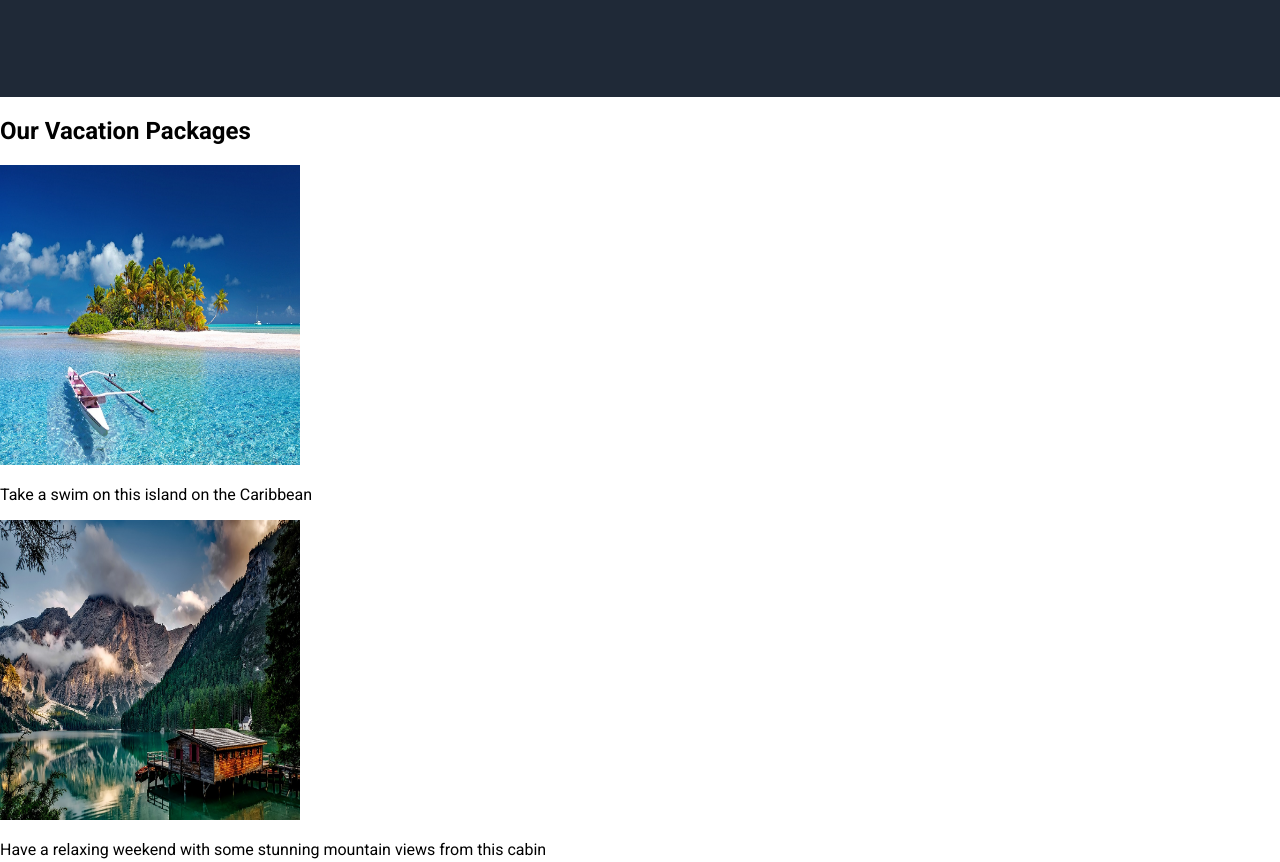
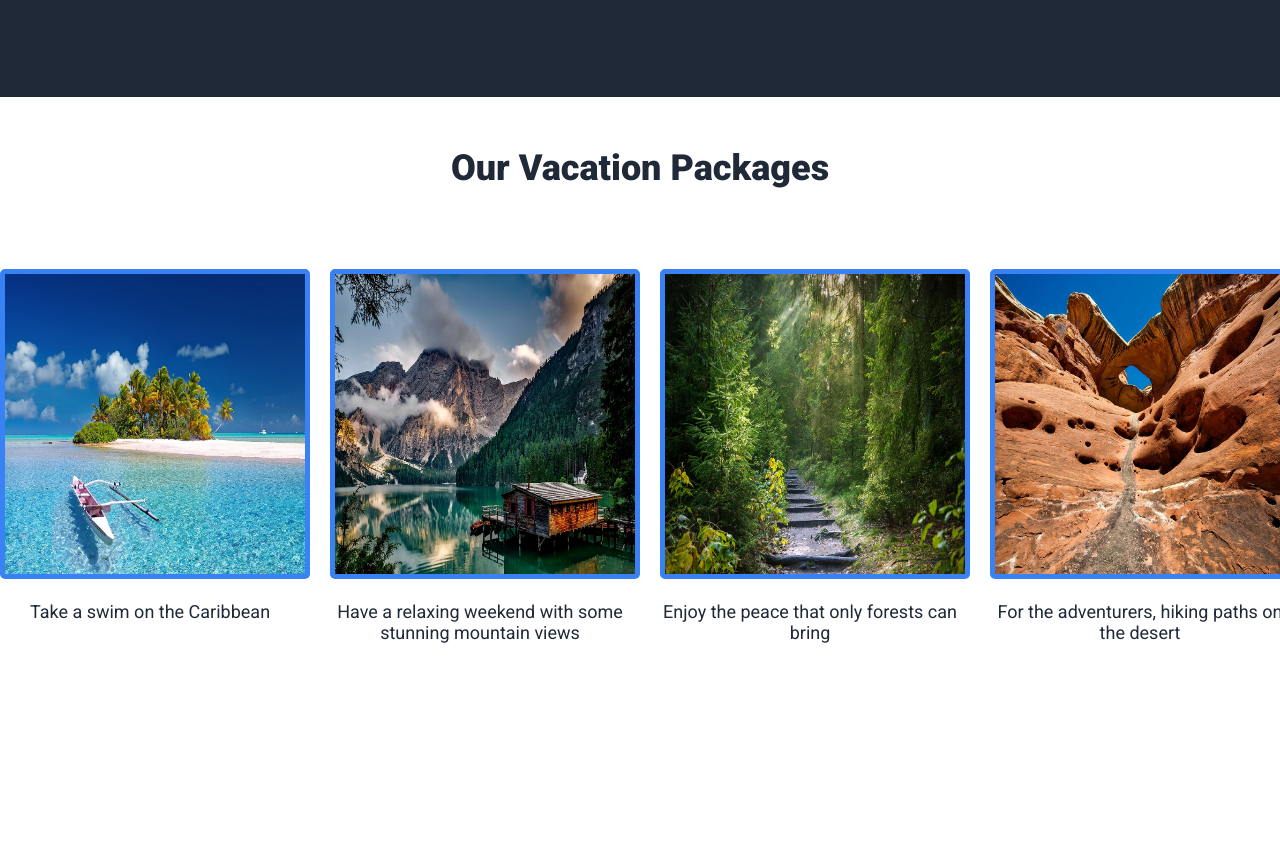
Before and after one commit to NataliaDeJager/Project-Landing-Page, a plain HTML site: page index.html in a window 1280 px wide. Shown: the part 487-1349 px from the top of the page. After the commit the page ends 1248 px from the top, so only its background shows below. Drawn offline with Linux system fonts and the light colour scheme.

Commit message:
Fixed Html elements, added styling for Section Two

```diff
--- a/index.html
+++ b/index.html
@@ -31,15 +31,16 @@
         </div>
     </section>
     <section class="section-two">
+        <div class="big-container">
             <h2>Our Vacation Packages</h2>
             <div class="cards-container">
                 <div class="card">
                     <img src="./Images/polynesia-3021072_1280.jpg" alt="Caribbean Beach" height="300px" width="300px">
-                <p>Take a swim on this island on the Caribbean</p>
+                    <p>Take a swim on the Caribbean</p>
                 </div>
                 <div class="card">
                     <img src="./Images/mountains-1587287_1280.jpg" alt="Mountain cabin photo" height="300px" width="300px">
-                <p>Have a relaxing weekend with some stunning mountain views from this cabin</p>
+                    <p>Have a relaxing weekend with some stunning mountain views</p>
                 </div>
                 <div class="card">
                     <img src="./Images/forest-2942477_1280.jpg" alt="Forest trail" height="300px" width="300px">
@@ -48,6 +49,7 @@
                 <div class="card">
                     <img src="./Images/desert-1730077_1280.jpg" alt="Desert" height="300px" width="300px">
                     <p>For the adventurers, hiking paths on the desert</p>
+                </div>
             </div>
         </div>
     </section>
--- a/styles.css
+++ b/styles.css
@@ -78,3 +78,42 @@ body {
     background-color: #F9FaF8;
     color: #3882F6;
 }
+
+
+/* Section Two */
+
+.section-two h2 {
+    color: #1F2937;
+    font-size: 36px;
+    font-weight: 900;
+    margin-top: 50px;
+}
+
+.big-container {
+    display: flex;
+    flex-direction: column;
+    align-items: center;
+}
+
+.cards-container {
+    display: flex;
+    justify-content: center;
+    align-items: baseline;
+    margin: 50px auto 100px auto;
+    gap: 30px;
+}
+
+.card {
+    width: 300px;
+    text-align: center;
+}
+
+.section-two img {
+    border: #3882F6 5px solid;
+    border-radius: 5px;
+}
+
+.section-two p {
+    font-size: 18px;
+    color: #1F2937;
+}
```
Lines whose indentation alone changed are shown as unchanged.
